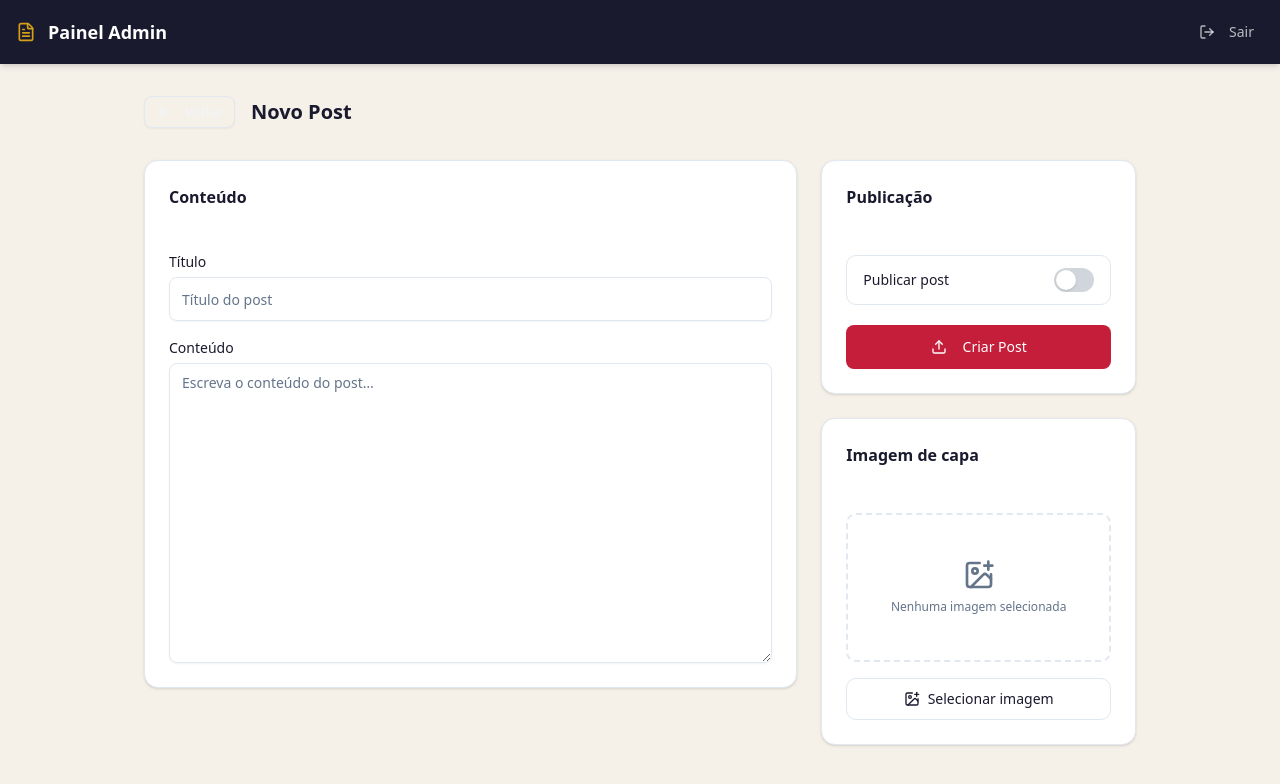
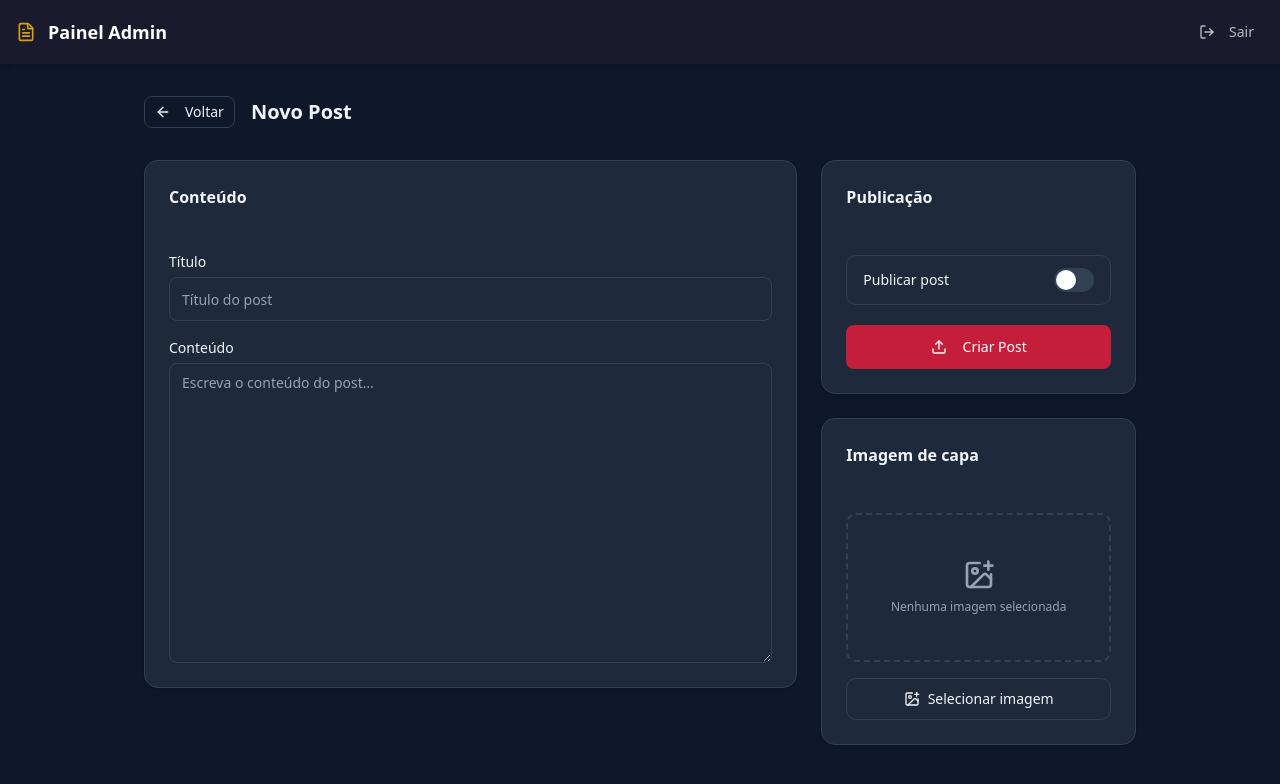
Before and after one commit to GabrielBeloDev/futevolei-maranhao-web, a Next.js app: page /admin/posts/new in a window 1280 px wide. Shown: the top 784 px of the page. Built offline with nearby package versions, Linux system fonts and the light colour scheme.

Commit message:
style: switch admin panel to dark theme

```diff
--- a/src/app/admin/page.tsx
+++ b/src/app/admin/page.tsx
@@ -26,13 +26,13 @@ export default async function AdminDashboard() {
           </Card>
           <Card>
             <CardContent className="p-4 text-center">
-              <p className="text-2xl font-bold text-green-600">{publishedCount}</p>
+              <p className="text-2xl font-bold text-green-400">{publishedCount}</p>
               <p className="text-sm text-[var(--muted-foreground)]">Publicados</p>
             </CardContent>
           </Card>
           <Card className="col-span-2 md:col-span-1">
             <CardContent className="p-4 text-center">
-              <p className="text-2xl font-bold text-amber-600">{draftCount}</p>
+              <p className="text-2xl font-bold text-amber-400">{draftCount}</p>
               <p className="text-sm text-[var(--muted-foreground)]">Rascunhos</p>
             </CardContent>
           </Card>
@@ -75,8 +75,8 @@ export default async function AdminDashboard() {
                         variant={post.published ? "default" : "secondary"}
                         className={
                           post.published
-                            ? "bg-green-100 text-green-800 hover:bg-green-100"
-                            : "bg-amber-100 text-amber-800 hover:bg-amber-100"
+                            ? "bg-green-900/50 text-green-300 hover:bg-green-900/50 border-green-700/50"
+                            : "bg-amber-900/50 text-amber-300 hover:bg-amber-900/50 border-amber-700/50"
                         }
                       >
                         {post.published ? "Publicado" : "Rascunho"}
--- a/src/app/globals.css
+++ b/src/app/globals.css
@@ -90,16 +90,16 @@
 }
 
 .admin-theme {
-  --background: #F5F0E8;
-  --foreground: #1A1A2E;
-  --card: #FFFFFF;
-  --card-foreground: #1A1A2E;
-  --popover: #FFFFFF;
-  --popover-foreground: #1A1A2E;
-  --muted: #F1F5F9;
-  --muted-foreground: #64748B;
-  --border: #E2E8F0;
-  --input: #E2E8F0;
+  --background: #0F172A;
+  --foreground: #F1F5F9;
+  --card: #1E293B;
+  --card-foreground: #F1F5F9;
+  --popover: #1E293B;
+  --popover-foreground: #F1F5F9;
+  --muted: #1E293B;
+  --muted-foreground: #94A3B8;
+  --border: #334155;
+  --input: #334155;
 }
 
 @layer base {
--- a/src/components/admin/post-form.tsx
+++ b/src/components/admin/post-form.tsx
@@ -89,7 +89,7 @@ export function PostForm({ action, post, submitLabel }: PostFormProps) {
                   defaultChecked={post?.published ?? false}
                   className="peer sr-only"
                 />
-                <span className="block h-6 w-10 rounded-full bg-gray-300 peer-checked:bg-green-500 transition-colors" />
+                <span className="block h-6 w-10 rounded-full bg-[var(--border)] peer-checked:bg-green-500 transition-colors" />
                 <span className="absolute top-0.5 left-0.5 h-5 w-5 rounded-full bg-white shadow-sm transition-transform peer-checked:translate-x-4" />
               </span>
             </label>
```
